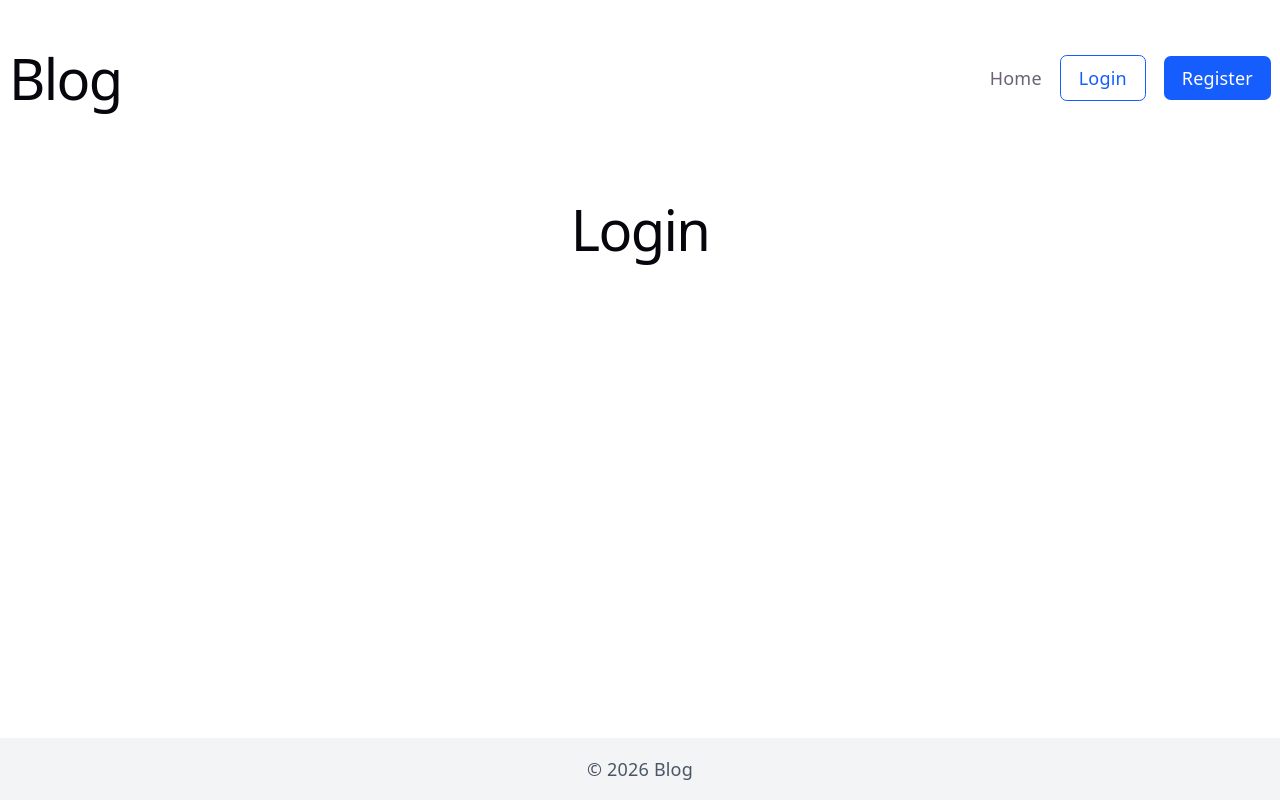
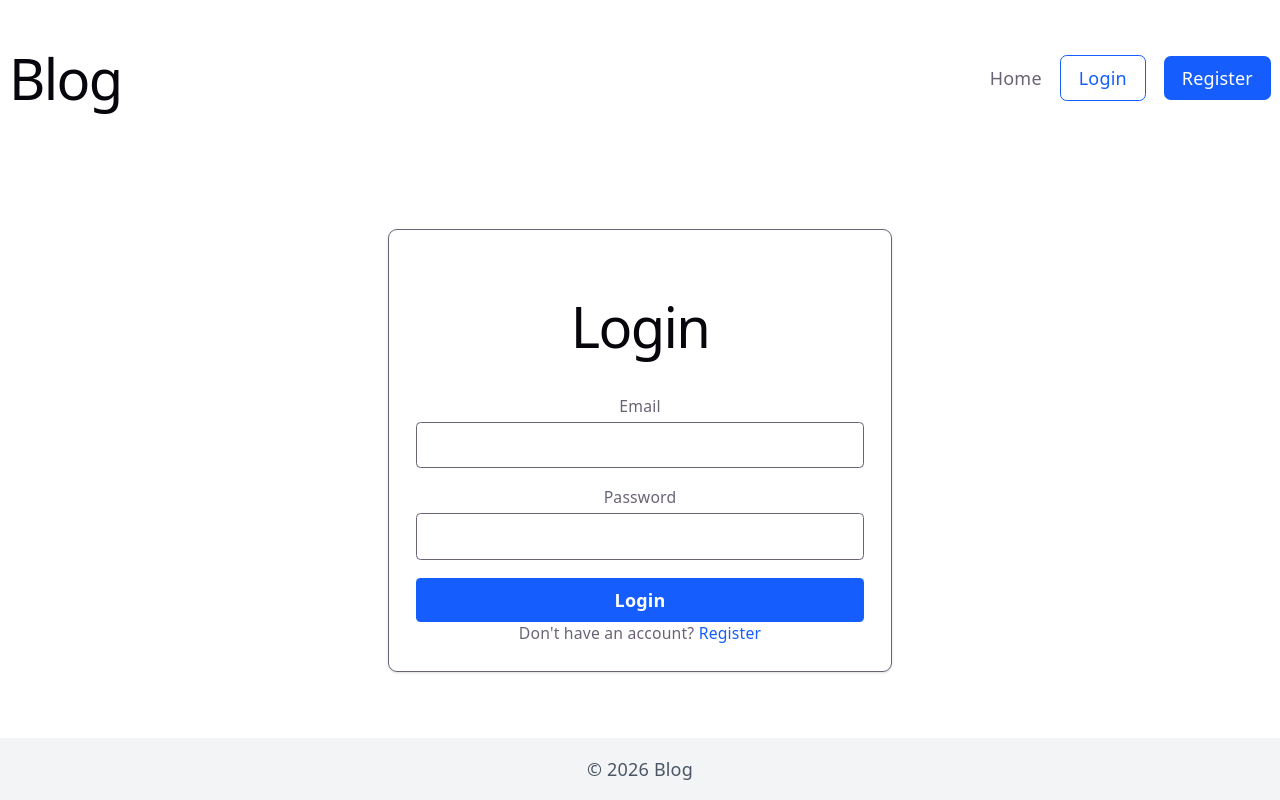
Before and after one commit to amplixme/FS-0004, a React (Vite) app in the folder frontend/: page /login in a window 1280 px wide. Built offline with nearby package versions, Linux system fonts and the light colour scheme; no server answers.

Commit message:
feature:  página de login  con validación/card16

```diff
--- a/frontend/src/pages/Login.jsx
+++ b/frontend/src/pages/Login.jsx
@@ -1,5 +1,103 @@
-function Login(){
-    return <h1>Login</h1>
+import { useState } from "react";
+import { Link, useNavigate } from "react-router-dom";
+import api from "../services/api";
+
+export default function Login() {
+  const navigate = useNavigate();
+
+  const [form, setForm] = useState({
+    email: "",
+    password: "",
+  });
+
+  const [error, setError] = useState("");
+  const [loading, setLoading] = useState(false);
+
+  const handleChange = (e) => {
+    setForm({
+      ...form,
+      [e.target.name]: e.target.value,
+    });
+  };
+
+  const handleSubmit = async (e) => {
+    e.preventDefault();
+    setError("");
+    setLoading(true);
+
+    try {
+      const { data } = await api.post("api/auth/login", form);
+
+      localStorage.setItem("token", data.token);
+      localStorage.setItem("user", JSON.stringify(data.user));
+
+      navigate("/");
+    } catch (err) {
+      setError(
+        err.response?.data?.message || "Invalid email or password."
+      );
+    } finally {
+      setLoading(false);
+    }
+  };
+
+  return (
+      <div className="max-w-md mx-auto mt-10 p-6 border rounded-lg shadow">
+        <h1 className="mb-6 text-center text-2xl font-bold">
+          Login
+        </h1>
+
+        <form onSubmit={handleSubmit} className="space-y-4">
+          <div>
+            <label className="mb-1 block text-sm font-medium">
+              Email
+            </label>
+            <input
+              type="email"
+              name="email"
+              value={form.email}
+              onChange={handleChange}
+              required
+              className="w-full rounded border px-3 py-2 focus:outline-none focus:ring-2 focus:ring-blue-500"
+            />
+          </div>
+
+          <div>
+            <label className="mb-1 block text-sm font-medium">
+              Password
+            </label>
+            <input
+              type="password"
+              name="password"
+              value={form.password}
+              onChange={handleChange}
+              required
+              className="w-full rounded border px-3 py-2 focus:outline-none focus:ring-2 focus:ring-blue-500"
+            />
+          </div>
+
+          {error && (
+            <p className="text-sm text-red-600">{error}</p>
+          )}
+
+          <button
+            type="submit"
+            disabled={loading}
+            className="w-full rounded bg-blue-600 py-2 font-semibold text-white hover:bg-blue-700 disabled:opacity-50"
+          >
+            {loading ? "Logging in..." : "Login"}
+          </button>
+        </form>
+
+        <p className="mt-6 text-center text-sm">
+          Don't have an account?{" "}
+          <Link
+            to="/register"
+            className="font-medium text-blue-600 hover:underline"
+          >
+            Register
+          </Link>
+        </p>
+      </div>
+  );
 }
-
-export default Login
--- a/frontend/src/pages/Register.jsx
+++ b/frontend/src/pages/Register.jsx
@@ -1,6 +1,7 @@
 import { useState } from "react";
 import { useNavigate } from "react-router-dom";
 import api from "../services/api";
+import Swal from "sweetalert2";
 
 export default function Register() {
   const navigate = useNavigate();
@@ -23,9 +24,14 @@ export default function Register() {
   };
 
   const validate = () => {
-    if (!form.name) return "Name is required";
-    if (!form.email.includes("@")) return "Invalid email";
-    if (form.password.length < 8) return "Minimum 8 characters";
+    if (!form.name.trim()) return "Name is required";
+
+    if (!/^[^\s@]+@[^\s@]+\.[^\s@]+$/.test(form.email))
+      return "Invalid email";
+
+    if (form.password.length < 8)
+      return "Minimum 8 characters";
+
     if (form.password !== form.confirmPassword)
       return "Passwords do not match";
 
@@ -48,11 +54,21 @@ export default function Register() {
         password: form.password,
       });
 
-      navigate("/login", {
-        state: { success: "Registration successful, please log in" },
+      await Swal.fire({
+        icon: "success",
+        title: "Successful registration",
+        timer: 1500,
+        showConfirmButton: false,
       });
+
+      navigate("/login");
     } catch (err) {
-      setError(err.response?.data?.message || "Registration error");
+      const backendMessage =
+        err.response?.data?.error?.message ||
+        err.response?.data?.message ||
+        "Registration error";
+
+      setError(backendMessage);
     } finally {
       setLoading(false);
     }
--- /dev/null
+++ b/package.json
@@ -0,0 +1,5 @@
+{
+  "dependencies": {
+    "sweetalert2": "^11.26.25"
+  }
+}
```
Also changed, not shown: 2 other files (tests, documents, lock files or other folders).
